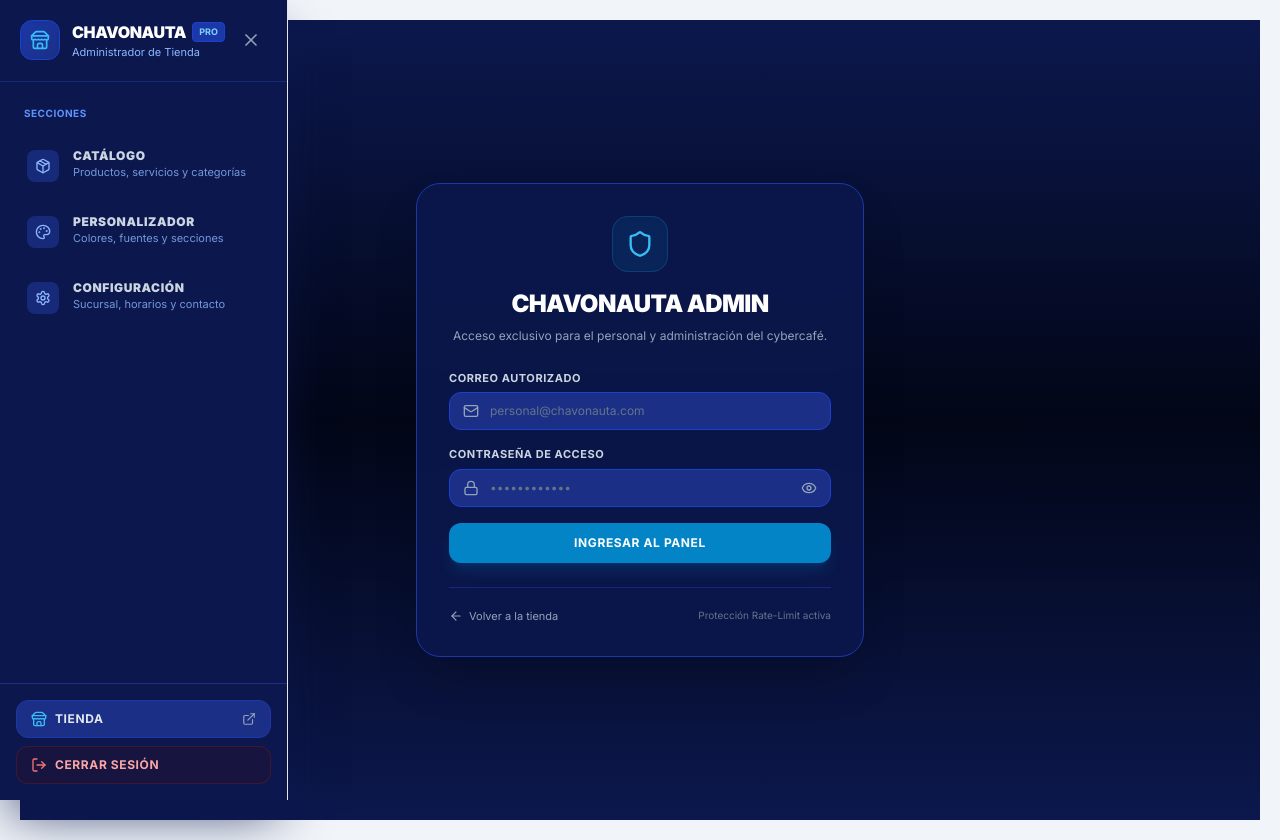
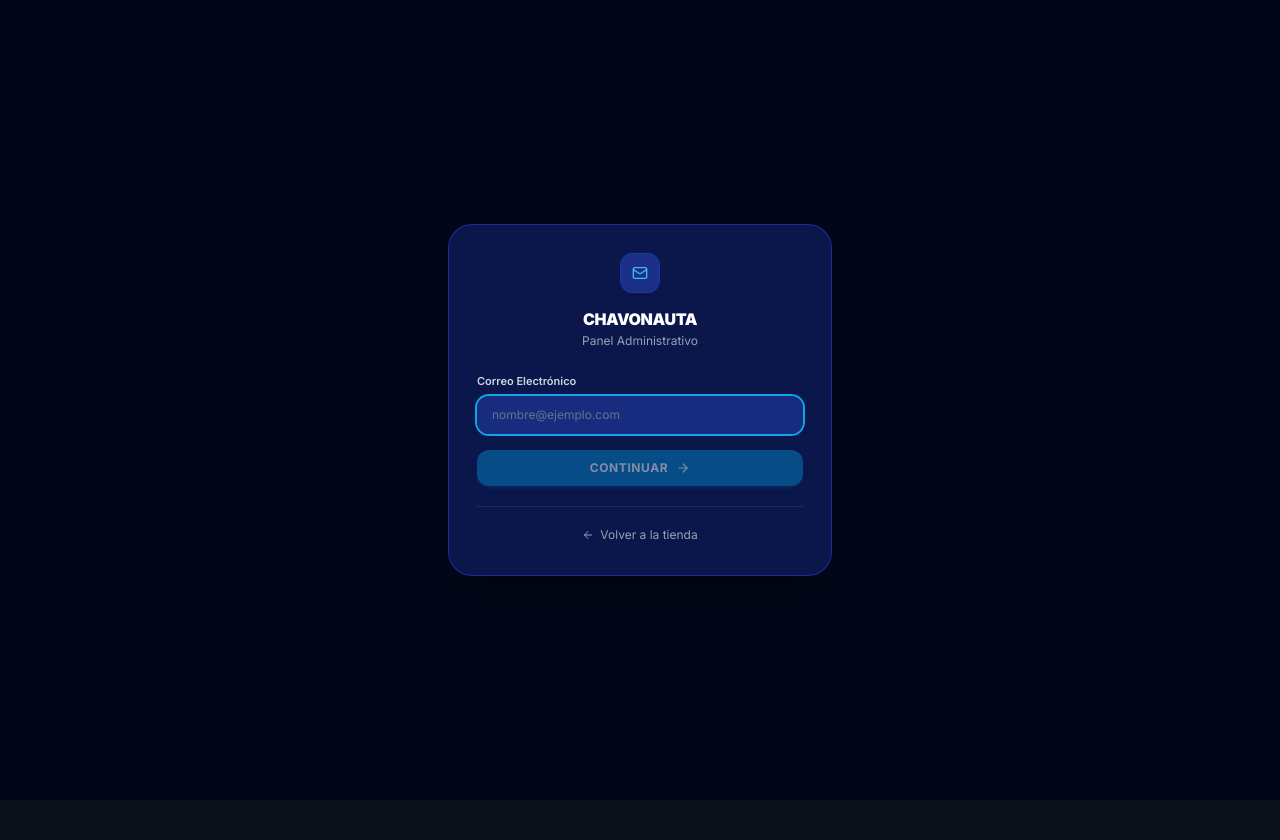
Before and after one commit to AzaelFajardo/Chavonauta-WebPage, a Next.js app: page /admin/login in a window 1280 px wide. After the commit the page ends 800 px from the top, so only its background shows below. Built offline with nearby package versions, Linux system fonts and the light colour scheme.

Commit message:
fix: login minimalista en 2 pasos, oculta nav en login y agrega correo a whitelist

```diff
--- a/src/app/admin/layout.tsx
+++ b/src/app/admin/layout.tsx
@@ -1,5 +1,5 @@
 import React from "react";
-import { AdminNav } from "@/components/admin/AdminNav";
+import { AdminLayoutShell } from "@/components/admin/AdminLayoutShell";
 
 export const metadata = {
   title: "Administración | Chavonauta",
@@ -11,15 +11,5 @@ export default function AdminLayout({
 }: {
   children: React.ReactNode;
 }) {
-  return (
-    <div className="min-h-screen bg-slate-100 text-slate-800">
-      <AdminNav />
-      {/* Contenedor principal con ancho completo al estar la barra lateral oculta por defecto */}
-      <div className="flex flex-col min-h-screen">
-        <main className="flex-1 p-2 sm:p-4 lg:p-5 max-w-[1750px] w-full mx-auto">
-          {children}
-        </main>
-      </div>
-    </div>
-  );
+  return <AdminLayoutShell>{children}</AdminLayoutShell>;
 }
--- a/src/app/admin/login/page.tsx
+++ b/src/app/admin/login/page.tsx
@@ -2,7 +2,16 @@
 
 import React, { useState, Suspense } from "react";
 import { useRouter, useSearchParams } from "next/navigation";
-import { Shield, Lock, Mail, Eye, EyeOff, Loader2, AlertCircle, ArrowLeft } from "lucide-react";
+import {
+  ArrowRight,
+  ArrowLeft,
+  Eye,
+  EyeOff,
+  Loader2,
+  AlertCircle,
+  Mail,
+  Lock,
+} from "lucide-react";
 import Link from "next/link";
 
 function LoginForm() {
@@ -10,20 +19,62 @@ function LoginForm() {
   const searchParams = useSearchParams();
   const from = searchParams.get("from") || "/admin/catalogo";
 
+  // Estado del flujo de 2 pasos
+  const [step, setStep] = useState<1 | 2>(1);
   const [email, setEmail] = useState("");
   const [password, setPassword] = useState("");
   const [showPassword, setShowPassword] = useState(false);
+
+  // Estados de carga y error
   const [isLoading, setIsLoading] = useState(false);
   const [errorMessage, setErrorMessage] = useState<string | null>(null);
-  const [isLocked, setIsLocked] = useState(false);
 
-  const handleSubmit = async (e: React.FormEvent) => {
+  // Paso 1: Validar si el correo está autorizado en la Whitelist
+  const handleCheckEmail = async (e: React.FormEvent) => {
     e.preventDefault();
     setErrorMessage(null);
 
     const cleanEmail = email.trim().toLowerCase();
-    if (!cleanEmail || !password) {
-      setErrorMessage("Por favor ingresa tu correo y contraseña.");
+    if (!cleanEmail || !cleanEmail.includes("@")) {
+      setErrorMessage("Ingresa un correo electrónico válido.");
+      return;
+    }
+
+    setIsLoading(true);
+
+    try {
+      const response = await fetch("/api/auth/check-email", {
+        method: "POST",
+        headers: { "Content-Type": "application/json" },
+        body: JSON.stringify({ email: cleanEmail }),
+      });
+
+      const data = await response.json().catch(() => ({}));
+
+      if (!response.ok || !data.authorized) {
+        setErrorMessage(
+          data.error || "Este correo no tiene permisos para acceder al panel."
+        );
+        return;
+      }
+
+      // Correo autorizado -> Pasar a la ventana de contraseña
+      setStep(2);
+      setPassword("");
+    } catch {
+      setErrorMessage("Error de conexión. Inténtalo de nuevo.");
+    } finally {
+      setIsLoading(false);
+    }
+  };
+
+  // Paso 2: Validar contraseña y generar sesión
+  const handleLogin = async (e: React.FormEvent) => {
+    e.preventDefault();
+    setErrorMessage(null);
+
+    if (!password) {
+      setErrorMessage("Ingresa tu contraseña.");
       return;
     }
 
@@ -33,135 +84,163 @@ function LoginForm() {
       const response = await fetch("/api/auth/login", {
         method: "POST",
         headers: { "Content-Type": "application/json" },
-        body: JSON.stringify({ email: cleanEmail, password }),
+        body: JSON.stringify({ email: email.trim().toLowerCase(), password }),
       });
 
       const data = await response.json().catch(() => ({}));
 
-      if (response.status === 429) {
-        setIsLocked(true);
-        setErrorMessage(
-          data.error ||
-            "Demasiados intentos fallidos. Por seguridad, el acceso ha sido bloqueado temporalmente por 15 minutos."
-        );
+      if (!response.ok) {
+        setErrorMessage(data.error || "Contraseña incorrecta.");
         return;
       }
 
-      if (!response.ok) {
-        setErrorMessage(data.error || "Credenciales inválidas o correo no autorizado.");
-        return;
-      }
-
-      // Redirigir al destino previsto o al catálogo
       router.push(from);
       router.refresh();
     } catch {
-      setErrorMessage("Error de conexión con el servidor. Inténtalo de nuevo.");
+      setErrorMessage("Error de conexión. Inténtalo de nuevo.");
     } finally {
       setIsLoading(false);
     }
   };
 
   return (
-    <div className="w-full max-w-md bg-navy-950/90 border border-navy-800 rounded-3xl p-6 sm:p-8 shadow-2xl backdrop-blur-md">
-      {/* Encabezado */}
+    <div className="w-full max-w-sm mx-auto">
+      {/* Tarjeta Minimalista */}
+      <div className="bg-navy-950/95 border border-navy-800/80 rounded-3xl p-7 shadow-2xl backdrop-blur-md">
+        {/* Cabecera Minimalista */}
         <div className="text-center mb-6">
-        <div className="inline-flex items-center justify-center w-14 h-14 rounded-2xl bg-sky-500/10 border border-sky-500/20 text-sky-400 mb-4 shadow-inner">
-          <Shield className="w-7 h-7" />
+          <div className="w-10 h-10 rounded-xl bg-navy-900 border border-navy-800 flex items-center justify-center mx-auto mb-3.5 text-sky-400">
+            {step === 1 ? <Mail className="w-4 h-4" /> : <Lock className="w-4 h-4" />}
           </div>
-        <h1 className="text-xl sm:text-2xl font-black text-white tracking-tight uppercase">
-          CHAVONAUTA ADMIN
+          <h1 className="text-base font-black tracking-tight text-white uppercase">
+            CHAVONAUTA
           </h1>
-        <p className="text-xs text-slate-400 mt-1.5 leading-relaxed">
-          Acceso exclusivo para el personal y administración del cybercafé.
-        </p>
+          <p className="text-xs text-slate-400 mt-0.5">Panel Administrativo</p>
         </div>
 
-      {/* Alerta de Error */}
+        {/* Mensaje de Error */}
         {errorMessage && (
-        <div className="mb-5 p-3.5 rounded-2xl bg-red-500/10 border border-red-500/30 text-red-300 text-xs flex items-start gap-2.5 animate-in fade-in duration-200">
-          <AlertCircle className="w-4 h-4 shrink-0 mt-0.5 text-red-400" />
-          <div className="flex-1 leading-relaxed">{errorMessage}</div>
+          <div className="mb-4 p-3 rounded-xl bg-red-500/10 border border-red-500/25 text-red-300 text-xs flex items-center gap-2 animate-in fade-in duration-150">
+            <AlertCircle className="w-4 h-4 shrink-0 text-red-400" />
+            <span className="leading-relaxed">{errorMessage}</span>
           </div>
         )}
 
-      {/* Formulario */}
-      <form onSubmit={handleSubmit} className="space-y-4">
+        {/* VENTANA 1: Correo electrónico */}
+        {step === 1 && (
+          <form onSubmit={handleCheckEmail} className="space-y-4">
             <div>
-          <label className="block text-[11px] font-bold uppercase tracking-wider text-slate-300 mb-1.5">
-            Correo Autorizado
+              <label className="block text-[11px] font-semibold text-slate-300 mb-1.5">
+                Correo Electrónico
               </label>
-          <div className="relative">
-            <div className="absolute inset-y-0 left-0 pl-3.5 flex items-center pointer-events-none text-slate-400">
-              <Mail className="w-4 h-4" />
-            </div>
               <input
                 type="email"
                 required
-              disabled={isLoading || isLocked}
+                autoFocus
+                disabled={isLoading}
                 value={email}
                 onChange={(e) => setEmail(e.target.value)}
-              placeholder="personal@chavonauta.com"
-              className="w-full pl-10 pr-4 py-2.5 bg-navy-900 border border-navy-700 rounded-xl text-white placeholder-slate-500 text-xs focus:outline-none focus:ring-2 focus:ring-sky-500 focus:border-transparent transition-all disabled:opacity-50"
+                placeholder="nombre@ejemplo.com"
+                className="w-full px-3.5 py-2.5 bg-navy-900/90 border border-navy-750 rounded-xl text-white placeholder-slate-500 text-xs focus:outline-none focus:ring-2 focus:ring-sky-500 focus:border-transparent transition-all"
               />
             </div>
+
+            <button
+              type="submit"
+              disabled={isLoading || !email.trim()}
+              className="w-full py-2.5 px-4 rounded-xl font-bold text-xs tracking-wider uppercase text-white bg-sky-600 hover:bg-sky-500 active:scale-[0.99] transition-all flex items-center justify-center gap-2 disabled:opacity-50 disabled:cursor-not-allowed shadow-md shadow-sky-600/20"
+            >
+              {isLoading ? (
+                <>
+                  <Loader2 className="w-3.5 h-3.5 animate-spin" />
+                  <span>Comprobando...</span>
+                </>
+              ) : (
+                <>
+                  <span>Continuar</span>
+                  <ArrowRight className="w-3.5 h-3.5" />
+                </>
+              )}
+            </button>
+          </form>
+        )}
+
+        {/* VENTANA 2: Contraseña (Solo si el correo fue autorizado) */}
+        {step === 2 && (
+          <form onSubmit={handleLogin} className="space-y-4 animate-in fade-in duration-200">
+            {/* Chip con el correo validado */}
+            <div className="flex items-center justify-between p-2.5 bg-navy-900/70 border border-navy-800 rounded-xl text-xs">
+              <span className="text-slate-300 font-medium truncate max-w-[200px]">
+                {email}
+              </span>
+              <button
+                type="button"
+                onClick={() => {
+                  setStep(1);
+                  setErrorMessage(null);
+                }}
+                className="text-[11px] font-semibold text-sky-400 hover:text-sky-300 transition-colors"
+              >
+                Cambiar
+              </button>
             </div>
 
             <div>
-          <label className="block text-[11px] font-bold uppercase tracking-wider text-slate-300 mb-1.5">
-            Contraseña de Acceso
+              <label className="block text-[11px] font-semibold text-slate-300 mb-1.5">
+                Contraseña
               </label>
               <div className="relative">
-            <div className="absolute inset-y-0 left-0 pl-3.5 flex items-center pointer-events-none text-slate-400">
-              <Lock className="w-4 h-4" />
-            </div>
                 <input
                   type={showPassword ? "text" : "password"}
                   required
-              disabled={isLoading || isLocked}
+                  autoFocus
+                  disabled={isLoading}
                   value={password}
                   onChange={(e) => setPassword(e.target.value)}
                   placeholder="••••••••••••"
-              className="w-full pl-10 pr-11 py-2.5 bg-navy-900 border border-navy-700 rounded-xl text-white placeholder-slate-500 text-xs focus:outline-none focus:ring-2 focus:ring-sky-500 focus:border-transparent transition-all disabled:opacity-50"
+                  className="w-full px-3.5 py-2.5 pr-10 bg-navy-900/90 border border-navy-750 rounded-xl text-white placeholder-slate-500 text-xs focus:outline-none focus:ring-2 focus:ring-sky-500 focus:border-transparent transition-all"
                 />
                 <button
                   type="button"
-              disabled={isLoading || isLocked}
                   onClick={() => setShowPassword(!showPassword)}
-              className="absolute inset-y-0 right-0 pr-3.5 flex items-center text-slate-400 hover:text-slate-200 transition-colors"
-              title={showPassword ? "Ocultar contraseña" : "Ver contraseña"}
+                  className="absolute right-3 top-1/2 -translate-y-1/2 text-slate-400 hover:text-slate-200 transition-colors"
                 >
-              {showPassword ? <EyeOff className="w-4 h-4" /> : <Eye className="w-4 h-4" />}
+                  {showPassword ? (
+                    <EyeOff className="w-3.5 h-3.5" />
+                  ) : (
+                    <Eye className="w-3.5 h-3.5" />
+                  )}
                 </button>
               </div>
             </div>
 
             <button
               type="submit"
-          disabled={isLoading || isLocked}
-          className="w-full mt-2 py-3 px-4 rounded-xl font-bold text-xs tracking-wider uppercase text-white bg-sky-600 hover:bg-sky-500 active:scale-[0.99] transition-all shadow-lg shadow-sky-600/20 flex items-center justify-center gap-2 disabled:opacity-50 disabled:cursor-not-allowed"
+              disabled={isLoading || !password}
+              className="w-full py-2.5 px-4 rounded-xl font-bold text-xs tracking-wider uppercase text-white bg-sky-600 hover:bg-sky-500 active:scale-[0.99] transition-all flex items-center justify-center gap-2 disabled:opacity-50 disabled:cursor-not-allowed shadow-md shadow-sky-600/20"
             >
               {isLoading ? (
                 <>
-              <Loader2 className="w-4 h-4 animate-spin" />
-              <span>Verificando...</span>
+                  <Loader2 className="w-3.5 h-3.5 animate-spin" />
+                  <span>Accediendo...</span>
                 </>
               ) : (
-            <span>Ingresar al Panel</span>
+                <span>Ingresar</span>
               )}
             </button>
           </form>
+        )}
 
-      {/* Pie con retorno a la tienda */}
-      <div className="mt-6 pt-5 border-t border-navy-900/80 flex items-center justify-between text-[11px] text-slate-400">
+        {/* Enlace sutil para volver a la tienda */}
+        <div className="mt-5 pt-4 border-t border-navy-900/80 text-center">
           <Link
             href="/"
-          className="inline-flex items-center gap-1.5 hover:text-sky-300 transition-colors"
+            className="inline-flex items-center gap-1.5 text-xs text-slate-400 hover:text-slate-200 transition-colors"
           >
-          <ArrowLeft className="w-3.5 h-3.5" />
+            <ArrowLeft className="w-3 h-3" />
             <span>Volver a la tienda</span>
           </Link>
-        <span className="text-[10px] text-slate-500">Protección Rate-Limit activa</span>
+        </div>
       </div>
     </div>
   );
@@ -169,12 +248,12 @@ function LoginForm() {
 
 export default function AdminLoginPage() {
   return (
-    <div className="min-h-screen bg-gradient-to-b from-navy-950 via-slate-950 to-navy-950 flex flex-col items-center justify-center p-4">
+    <div className="min-h-screen w-full bg-slate-950 flex items-center justify-center p-4">
       <Suspense
         fallback={
-          <div className="text-white text-xs flex items-center gap-2">
+          <div className="text-slate-400 text-xs flex items-center gap-2">
             <Loader2 className="w-4 h-4 animate-spin text-sky-400" />
-            <span>Cargando portal seguro...</span>
+            <span>Cargando...</span>
           </div>
         }
       >
--- /dev/null
+++ b/src/app/api/auth/check-email/route.ts
@@ -0,0 +1,83 @@
+import { NextRequest, NextResponse } from "next/server";
+import {
+  sqliteCheckLoginRateLimit,
+  sqliteRecordFailedLoginAttempt,
+  sqliteIsEmailInWhitelist,
+} from "@/lib/data/sqlite-db";
+
+function getClientIp(request: NextRequest): string {
+  const cfConnectingIp = request.headers.get("cf-connecting-ip");
+  if (cfConnectingIp) return cfConnectingIp.trim();
+
+  const xForwardedFor = request.headers.get("x-forwarded-for");
+  if (xForwardedFor) {
+    const firstIp = xForwardedFor.split(",")[0];
+    if (firstIp) return firstIp.trim();
+  }
+
+  const realIp = request.headers.get("x-real-ip");
+  if (realIp) return realIp.trim();
+
+  return "127.0.0.1";
+}
+
+export async function POST(request: NextRequest) {
+  try {
+    const ip = getClientIp(request);
+
+    // 1. Verificar Rate Limiting
+    const rateLimit = await sqliteCheckLoginRateLimit(ip);
+    if (rateLimit.locked) {
+      const remainingSeconds = rateLimit.lockedUntil
+        ? Math.max(0, rateLimit.lockedUntil - Math.floor(Date.now() / 1000))
+        : 900;
+      const minutes = Math.ceil(remainingSeconds / 60);
+
+      return NextResponse.json(
+        {
+          authorized: false,
+          error: `Acceso temporalmente suspendido por múltiples intentos fallidos. Inténtalo en ${minutes} minuto(s).`,
+          locked: true,
+        },
+        { status: 429 }
+      );
+    }
+
+    const body = await request.json().catch(() => ({}));
+    const email = typeof body.email === "string" ? body.email.toLowerCase().trim() : "";
+
+    if (!email || !email.includes("@")) {
+      return NextResponse.json(
+        { authorized: false, error: "Ingresa un correo electrónico válido." },
+        { status: 400 }
+      );
+    }
+
+    // 2. Verificar existencia en la Whitelist
+    const isInWhitelist = await sqliteIsEmailInWhitelist(email);
+
+    if (!isInWhitelist) {
+      // Registrar intento fallido para prevenir escaneo masivo de correos
+      await sqliteRecordFailedLoginAttempt(ip);
+
+      return NextResponse.json(
+        {
+          authorized: false,
+          error: "Este correo no tiene permisos para acceder al panel.",
+        },
+        { status: 403 }
+      );
+    }
+
+    return NextResponse.json({
+      authorized: true,
+      email,
+    });
+  } catch (error) {
+    console.error("Error al verificar correo:", error);
+    return NextResponse.json(
+      { authorized: false, error: "Error de servidor al verificar el correo." },
+      { status: 500 }
+    );
+  }
+}
--- a/src/app/api/auth/login/route.ts
+++ b/src/app/api/auth/login/route.ts
@@ -89,7 +89,7 @@ export async function POST(request: NextRequest) {
 
       return NextResponse.json(
         {
-          error: "Credenciales inválidas o correo no autorizado.",
+          error: "Contraseña incorrecta.",
           remainingAttempts: attempt.remainingAttempts,
         },
         { status: 401 }
@@ -115,7 +115,7 @@ export async function POST(request: NextRequest) {
 
       return NextResponse.json(
         {
-          error: "Credenciales inválidas o correo no autorizado.",
+          error: "Contraseña incorrecta.",
           remainingAttempts: attempt.remainingAttempts,
         },
         { status: 401 }
--- /dev/null
+++ b/src/components/admin/AdminLayoutShell.tsx
@@ -0,0 +1,26 @@
+"use client";
+
+import React from "react";
+import { usePathname } from "next/navigation";
+import { AdminNav } from "@/components/admin/AdminNav";
+
+export function AdminLayoutShell({ children }: { children: React.ReactNode }) {
+  const pathname = usePathname();
+  const isLoginPage = pathname === "/admin/login";
+
+  // Si estamos en la pantalla de login, no renderizar barra lateral, menús ni contenedores del dashboard
+  if (isLoginPage) {
+    return <>{children}</>;
+  }
+
+  return (
+    <div className="min-h-screen bg-slate-100 text-slate-800">
+      <AdminNav />
+      <div className="flex flex-col min-h-screen">
+        <main className="flex-1 p-2 sm:p-4 lg:p-5 max-w-[1750px] w-full mx-auto">
+          {children}
+        </main>
+      </div>
+    </div>
+  );
+}
--- a/src/components/admin/AdminNav.tsx
+++ b/src/components/admin/AdminNav.tsx
@@ -38,6 +38,12 @@ const NAV_ITEMS = [
 
 export function AdminNav() {
   const pathname = usePathname();
+
+  // Si estamos en la página de inicio de sesión, no mostrar ninguna barra de navegación
+  if (pathname === "/admin/login") {
+    return null;
+  }
+
   const [mobileMenuOpen, setMobileMenuOpen] = useState(false);
   const [isHovered, setIsHovered] = useState(false);
   const leaveTimeoutRef = useRef<NodeJS.Timeout | null>(null);
--- a/src/lib/data/sqlite-db.ts
+++ b/src/lib/data/sqlite-db.ts
@@ -208,10 +208,13 @@ function seedIfEmpty(db: Database.Database): void {
  */
 function seedSecurityIfEmpty(db: Database.Database): void {
   // 1. Whitelist inicial
-  const initialEmail = "ciberchavonauta@gmail.com";
-  db.prepare(
-    "INSERT OR IGNORE INTO admin_whitelist (id, email, created_at, added_by) VALUES ('wl-initial', ?, ?, 'sistema')"
-  ).run(initialEmail, new Date().toISOString());
+  const initialEmails = ["ciberchavonauta@gmail.com", "azachavonauta@gmail.com"];
+  const insertWl = db.prepare(
+    "INSERT OR IGNORE INTO admin_whitelist (id, email, created_at, added_by) VALUES (?, ?, ?, 'sistema')"
+  );
+  initialEmails.forEach((email, idx) => {
+    insertWl.run(`wl-initial-${idx + 1}`, email, new Date().toISOString());
+  });
 
   // 2. Contraseña maestra inicial
   const initialPassword = process.env.ADMIN_INITIAL_PASSWORD || "Chavonauta2026!";
```
Also changed, not shown: 1 other file (tests, documents, lock files or other folders). Lines whose indentation alone changed are shown as unchanged.
